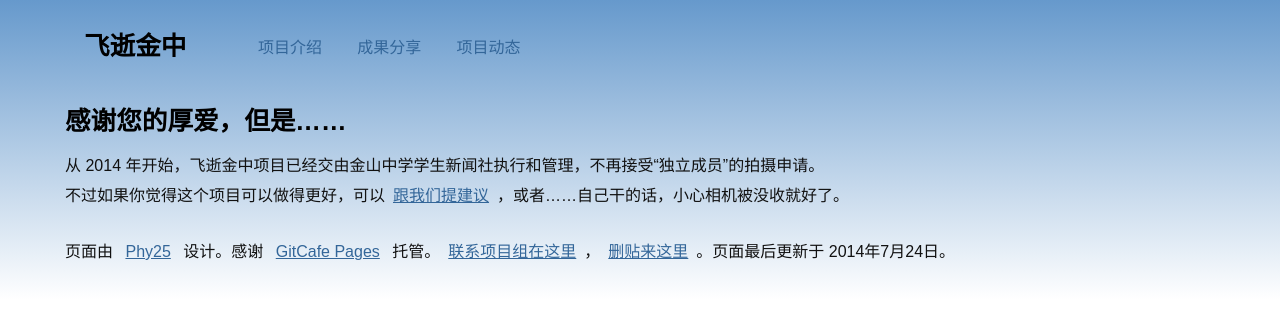
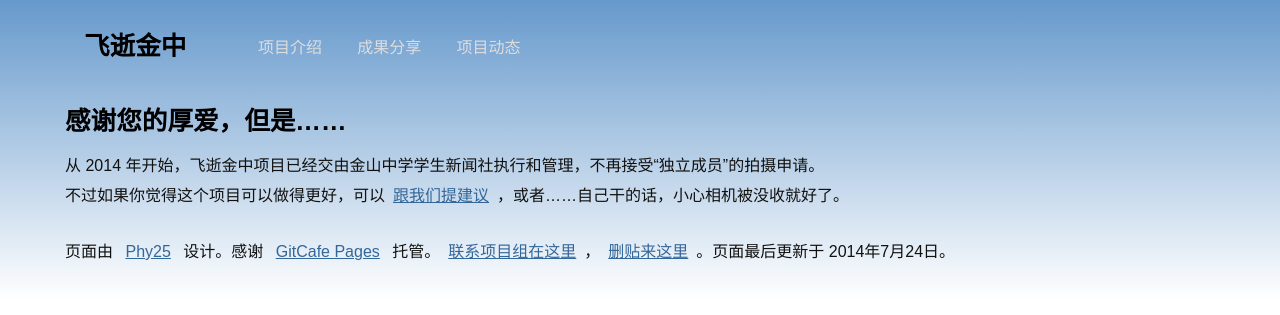
Before and after one commit to fleetingjz/fleetingjz.github.io, a Jekyll site: the page built from joinus.md, in a window 1280 px wide. Shown: the top 315 px of the page. Built offline with Jekyll 4.4.1, drawn with Linux system fonts in a browser that asks for light colours.

Commit message:
优化了 .nav 部分字颜色看不清的问题。

```diff
--- a/assets/style.css
+++ b/assets/style.css
@@ -62,7 +62,7 @@ body{
 
 #wrapper.content .nav ul{margin:5px 0 5px 50px; float:left; color:#000;}
 #wrapper.content .nav li{list-style-image:none;list-style-position:outside;list-style-type:none;float:left;margin: 0;text-align: center;}
-#wrapper.content .nav a{display: block;text-decoration: none;margin: 1em .5em; padding: 0.2em 0.6em;}
+#wrapper.content .nav a{display: block;text-decoration: none;margin: 1em .5em; padding: 0.2em 0.6em;color:#DDD;}
 #wrapper.content .nav a.current, #wrapper.content .nav a:hover{background:#336699;color:#DDD; border-radius: 5px;}
 
 #wrapper.landing .nav ul{margin:10px;}
```
